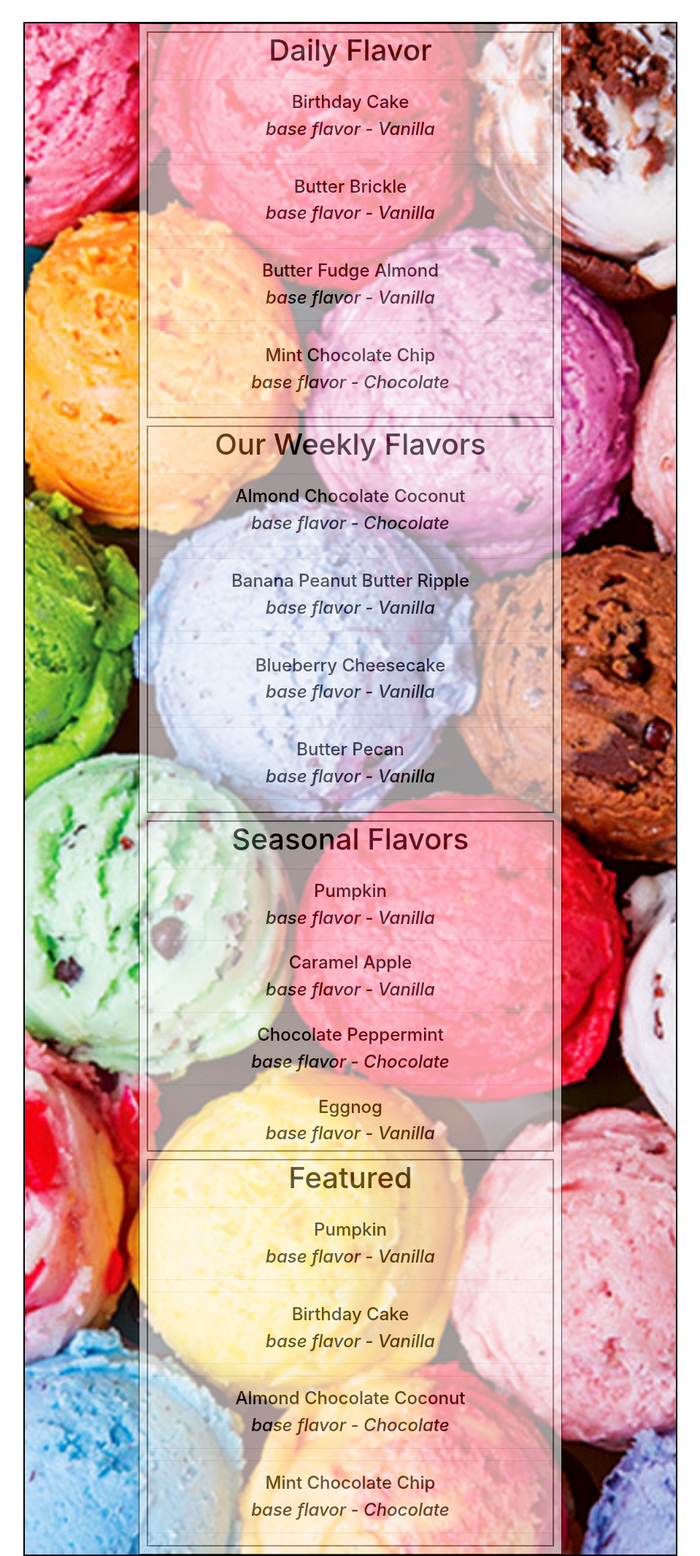
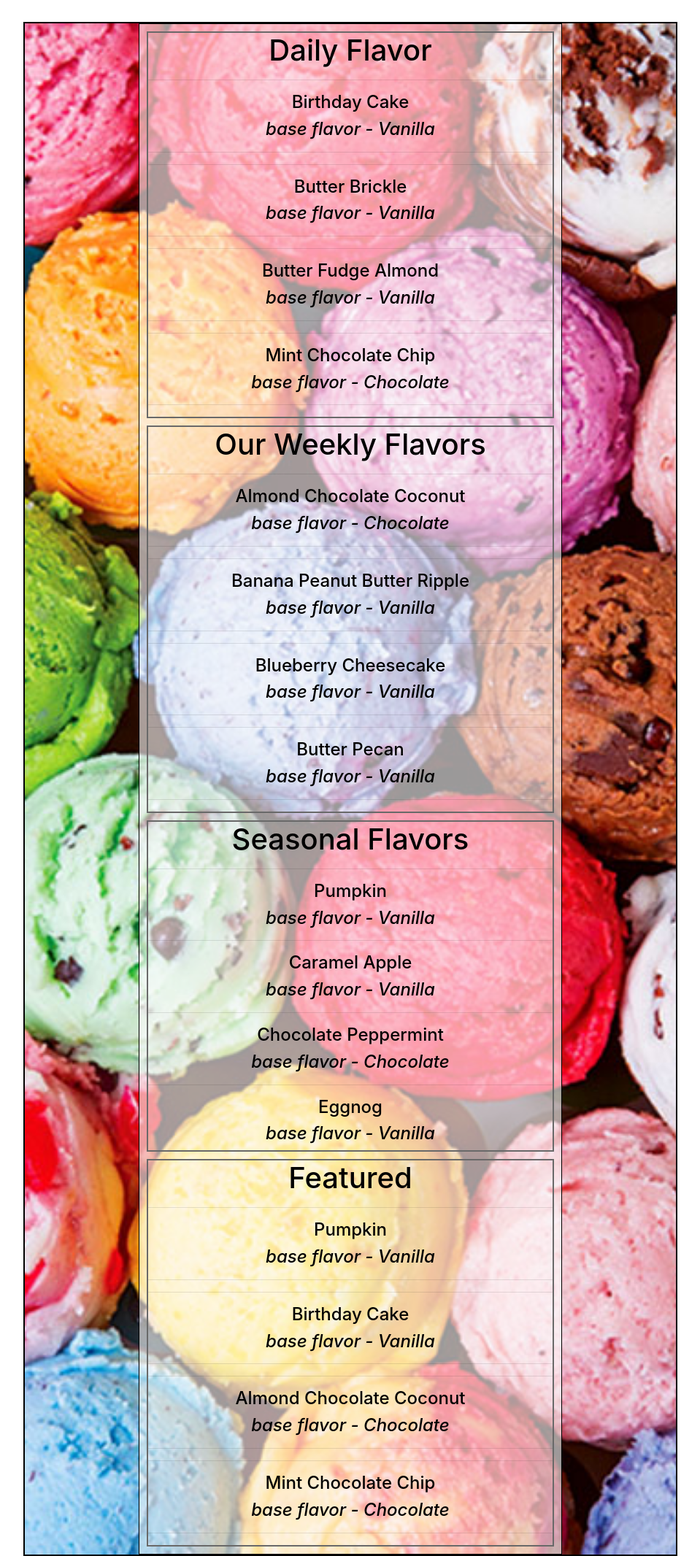
Before and after one commit to ChristinaDRoberts/ice_cream_shop, a Django app: page / in a window 1280 px wide. Shown: the part 164-2296 px from the top of the page at 73% size, without its empty margins (160-1119 px from the left). Run offline with Django 3.2, Linux system fonts and the light colour scheme; data comes from the database, SQL or seed files in the repository; some libraries are stand-ins or nearby versions.

Commit message:
opacity changed to rgba property instead

```diff
--- a/ice_cream_shop/static/styles/styles.css
+++ b/ice_cream_shop/static/styles/styles.css
@@ -38,7 +38,7 @@ div.transbox {
     margin: 0 auto;
     background-color: #ffffff;
     border: 1px solid black;
-    opacity: 0.6;
+    background-color: rgba(255, 255, 255, 0.6);
     width: 65%;
 
 }
```
